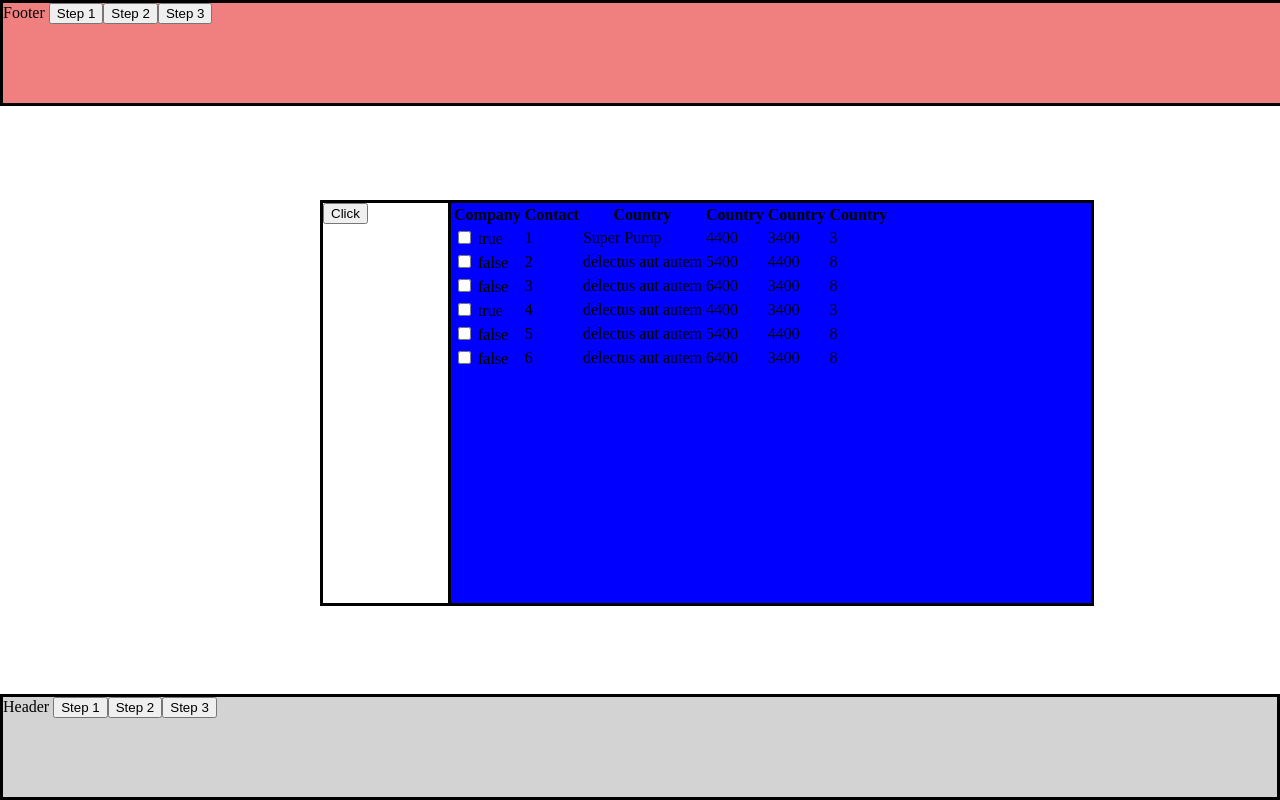
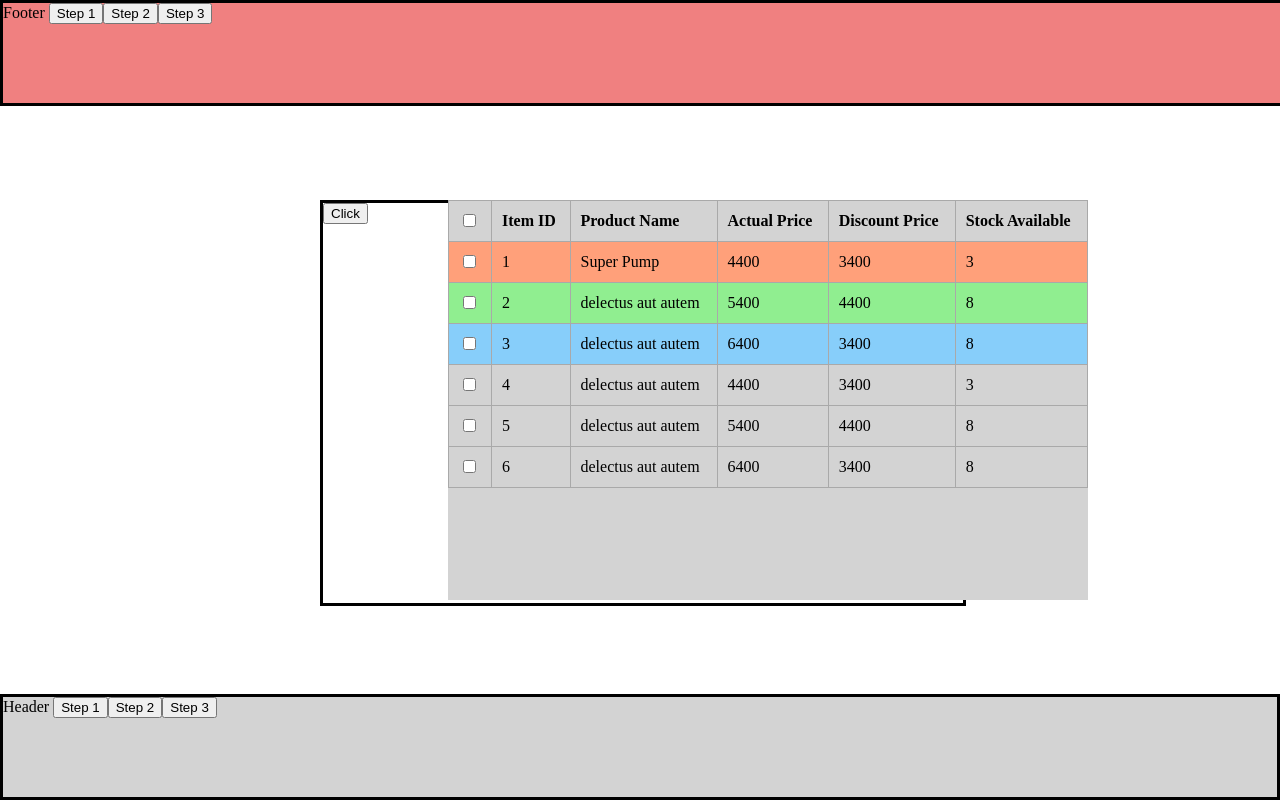
Before and after one commit to ericaferrao/angular-accelya-interview, an Angular app: page / in a window 1280 px wide. Built offline with nearby package versions, Linux system fonts and the light colour scheme.

Commit message:
3 files modified

```diff
--- a/src/app/modal/modal.component.css
+++ b/src/app/modal/modal.component.css
@@ -1,6 +1,54 @@
 .a{
-  width:50%; height:50%;position:absolute; top:25%;
+  width:50%; height:50%;
+  position:absolute;
+   top:25%;
   left:35%;
-  border:solid;
-  background-color: blue;
+
+
+  background-color: lightgray;
 }
+
+.b{
+  overflow: scroll;
+
+}
+
+table {
+  border-collapse: collapse;
+  border-radius: 25px;
+
+}
+
+td, th{
+  text-align: start;
+  border: 1px solid darkgray;
+  padding :10px;
+}
+
+html {
+  overflow: scroll;
+  overflow-x: hidden;
+}
+::-webkit-scrollbar {
+  width: 0;  /* Remove scrollbar space */
+  background: transparent;  /* Optional: just make scrollbar invisible */
+}
+/* Optional: show position indicator in red */
+::-webkit-scrollbar-thumb {
+  background: #FF0000;
+}
+
+.danger{
+  background: lightsalmon;
+}
+.info{
+  background: lightskyblue;
+}
+
+.success{
+  background: lightgreen;
+}
+
+.dead{
+  background: lightgray;
+}
--- a/src/app/modal/modal.component.html
+++ b/src/app/modal/modal.component.html
@@ -10,20 +10,25 @@
   "stockAvailable": 8 ,
   "selected": false
 }, -->
-<div >
-  <table>
+<div class="b" >
+  <table style="width:100%;">
   <tr>
-  <th>Company</th>
-  <th>Contact</th>
-  <th>Country</th>
-  <th>Country</th>
-  <th>Country</th>
-  <th>Country</th>
+  <th> <input type="checkbox" ></th>
+  <th>Item ID</th>
+  <th>Product Name</th>
+  <th>Actual Price</th>
+  <th>Discount Price</th>
+  <th>Stock Available</th>
 </tr>
-    <tr *ngFor="let product of products">
+    <tr [ngClass]="{
+      'danger':product.status === 'danger',
+      'success':product.status === 'success',
+      'info':product.status === 'info',
+      'dead':product.status === 'dead'
+    }" *ngFor="let product of products">
     <td>
     <input type="checkbox" id="product.id" name="product.productName" value="product.actualPrice">
-    {{product.selected}}
+
     </td>
       <td>
       {{product.id}}
@@ -41,7 +46,9 @@
       {{product.stockAvailable}}
       </td>
     </tr>
+
   </table>
+
 
 </div>
 </div>
--- a/src/assets/data.json
+++ b/src/assets/data.json
@@ -6,7 +6,8 @@
     "actualPrice": 4400.0000,
     "discountPrice": 3400.0000,
     "stockAvailable": 3,
-    "selected": true
+    "selected": true,
+    "status" :"danger"
   },
   {
     "itemId": 2,
@@ -15,7 +16,8 @@
     "actualPrice": 5400.0000,
     "discountPrice": 4400.0000,
     "stockAvailable": 8 ,
-    "selected": false
+    "selected": false,
+    "status" :"success"
   },
   {
     "itemId": 3,
@@ -24,7 +26,8 @@
     "actualPrice": 6400.0000,
     "discountPrice": 3400.0000,
     "stockAvailable": 8 ,
-    "selected": false
+    "selected": false,
+    "status" :"info"
   },
   {
     "itemId": 4,
@@ -33,7 +36,8 @@
     "actualPrice": 4400.0000,
     "discountPrice": 3400.0000,
     "stockAvailable": 3,
-    "selected": true
+    "selected": true,
+    "status" :"dead"
   },
   {
     "itemId": 5,
```
